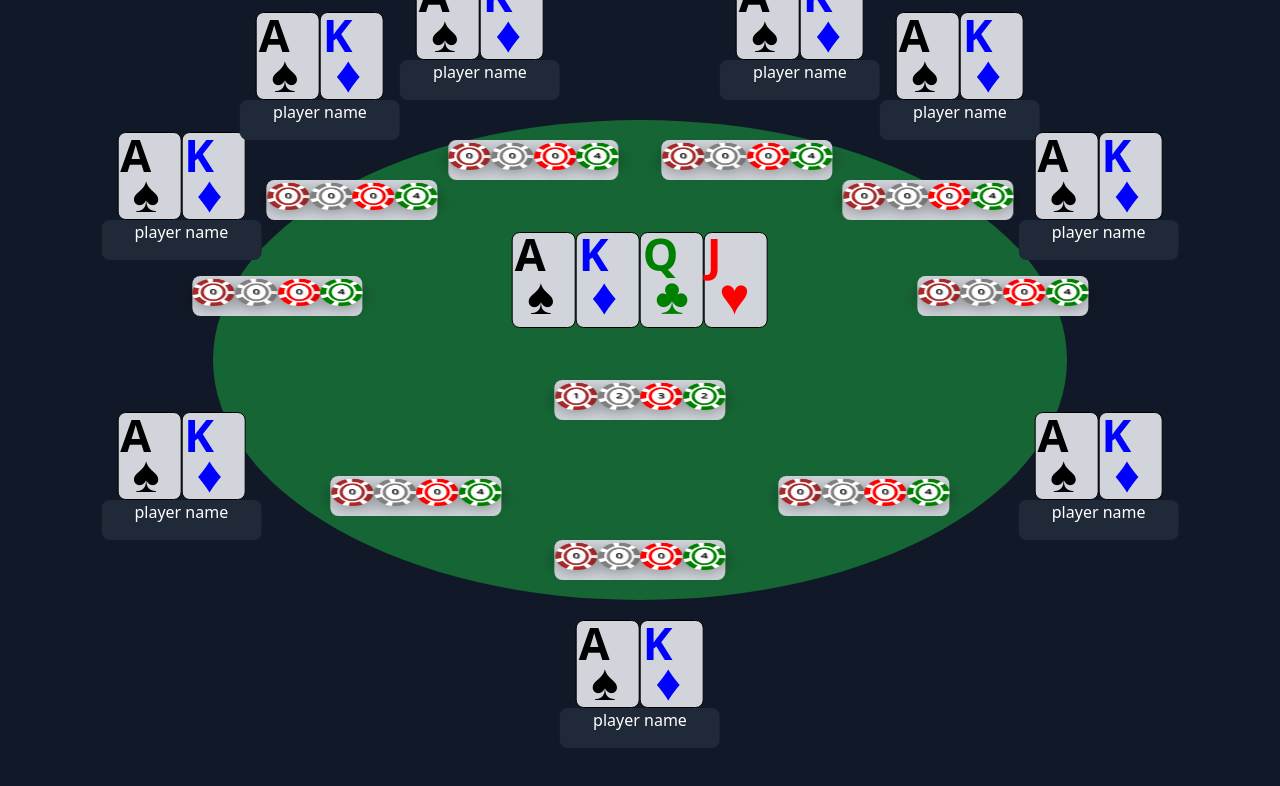
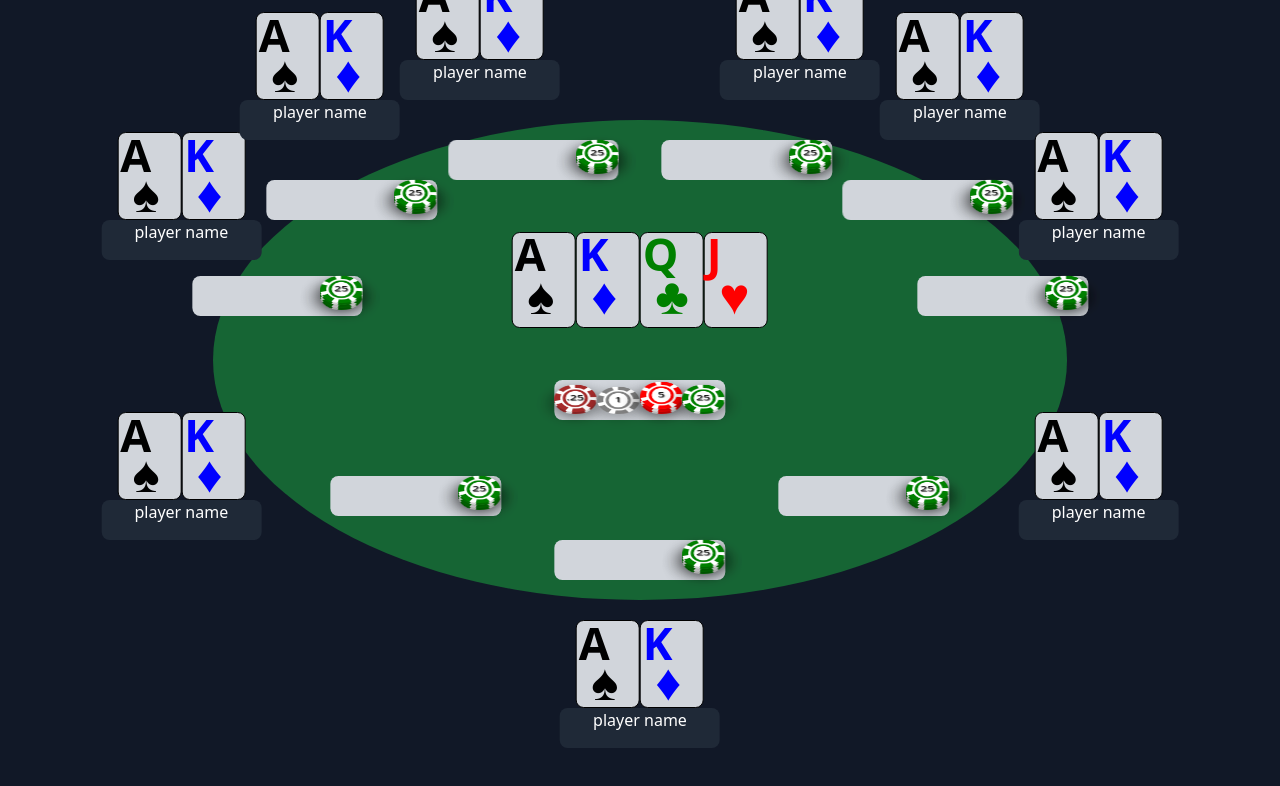
Before and after one commit to wegman7/poker-frontend, a Next.js app: page /room in a window 1280 px wide. Shown: the top 786 px of the page. Built offline with nearby package versions, Linux system fonts and the light colour scheme.

Commit message:
chips complete

```diff
--- a/src/app/globals.css
+++ b/src/app/globals.css
@@ -21,11 +21,6 @@
 /* Chip container to scale based on parent size */
 .chip-container {
   perspective: 500px; /* Adds perspective for the tilt */
-  display: flex;
-  justify-content: center;
-  align-items: center;
-  width: 100%; /* Fully utilize parent width */
-  height: 100%; /* Fully utilize parent height */
 }
 
 /* Poker chip with responsive sizing */
--- a/src/app/room/Chip.tsx
+++ b/src/app/room/Chip.tsx
@@ -1,11 +1,12 @@
 import React from "react";
 
-const Chip = ({ amount, color }: { amount: number, color: string }) => {
+const Chip = ({ amount, color, x, y }: { amount: number, color: string, x: string, y: string }) => {
+  const formatted = amount.toString().replace(/^0(?=\.)/, '');
   return (
-    <div className="chip-container">
+    <div className={`absolute chip-container`} style={{left: x, top: y}} >
       <div className="poker-chip" style={{ borderColor: color }}>
         <div className="chip-ring" style={{ borderColor: color }} />
-        <div className="chip-amount">{amount}</div>
+        <div className="chip-amount">{formatted}</div>
       </div>
     </div>
   );
--- a/src/app/room/Chips.tsx
+++ b/src/app/room/Chips.tsx
@@ -1,4 +1,11 @@
 import Chip from "./Chip";
+
+const x: { [key: string]: string } = {
+  brown: '0%',
+  gray: '25%',
+  red: '50%',
+  green: '75%',
+};
 
 const brownValue = .25;
 const grayValue = 1;
@@ -20,12 +27,23 @@ const calculateAmounts = (amount: number) => {
 const Chips = ({ size, position, amount }: { size: string, position: string, amount: number }) => {
   const { gray, brown, red, green } = calculateAmounts(amount);
 
+  const yDiff = -6;
   return (
-    <div className={`absolute transform -translate-x-1/2 -translate-y-1/2 ${size} ${position} flex bg-gray-300 rounded-lg text-gray-800`}>
-      <Chip amount={brown} color="brown" />
-      <Chip amount={gray} color="gray" />
-      <Chip amount={red} color="red" />
-      <Chip amount={green} color="green" />
+    <div className={`absolute transform -translate-x-1/2 -translate-y-1/2 ${size} ${position} bg-gray-300 rounded-lg text-gray-800`}>
+      <div className="relative w-full h-full">
+        {[...Array(gray)].map((_, index) => (
+          <Chip key={index} amount={brownValue} x={x['brown']} y={(index * yDiff).toString() + '%'} color="brown" />
+        ))}
+        {[...Array(brown)].map((_, index) => (
+          <Chip key={index} amount={grayValue} x={x['gray']} y={(index * yDiff).toString() + '%'} color="gray" />
+        ))}
+        {[...Array(red)].map((_, index) => (
+          <Chip key={index} amount={redValue} x={x['red']} y={(index * yDiff).toString() + '%'} color="red" />
+        ))}
+        {[...Array(green)].map((_, index) => (
+          <Chip key={index} amount={greenValue} x={x['green']} y={(index * yDiff).toString() + '%'} color="green" />
+        ))}
+      </div>
     </div>
   );
 };
```
